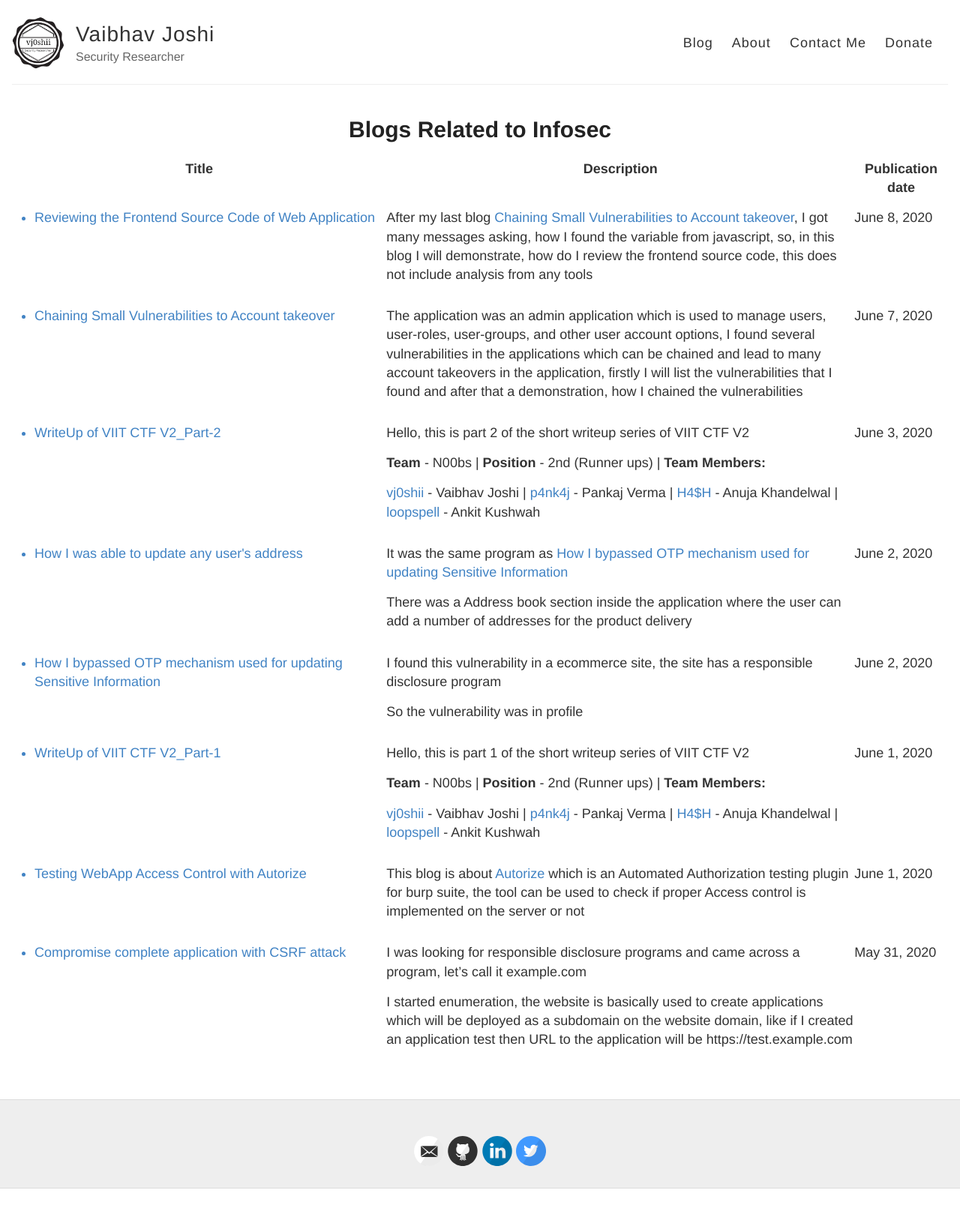
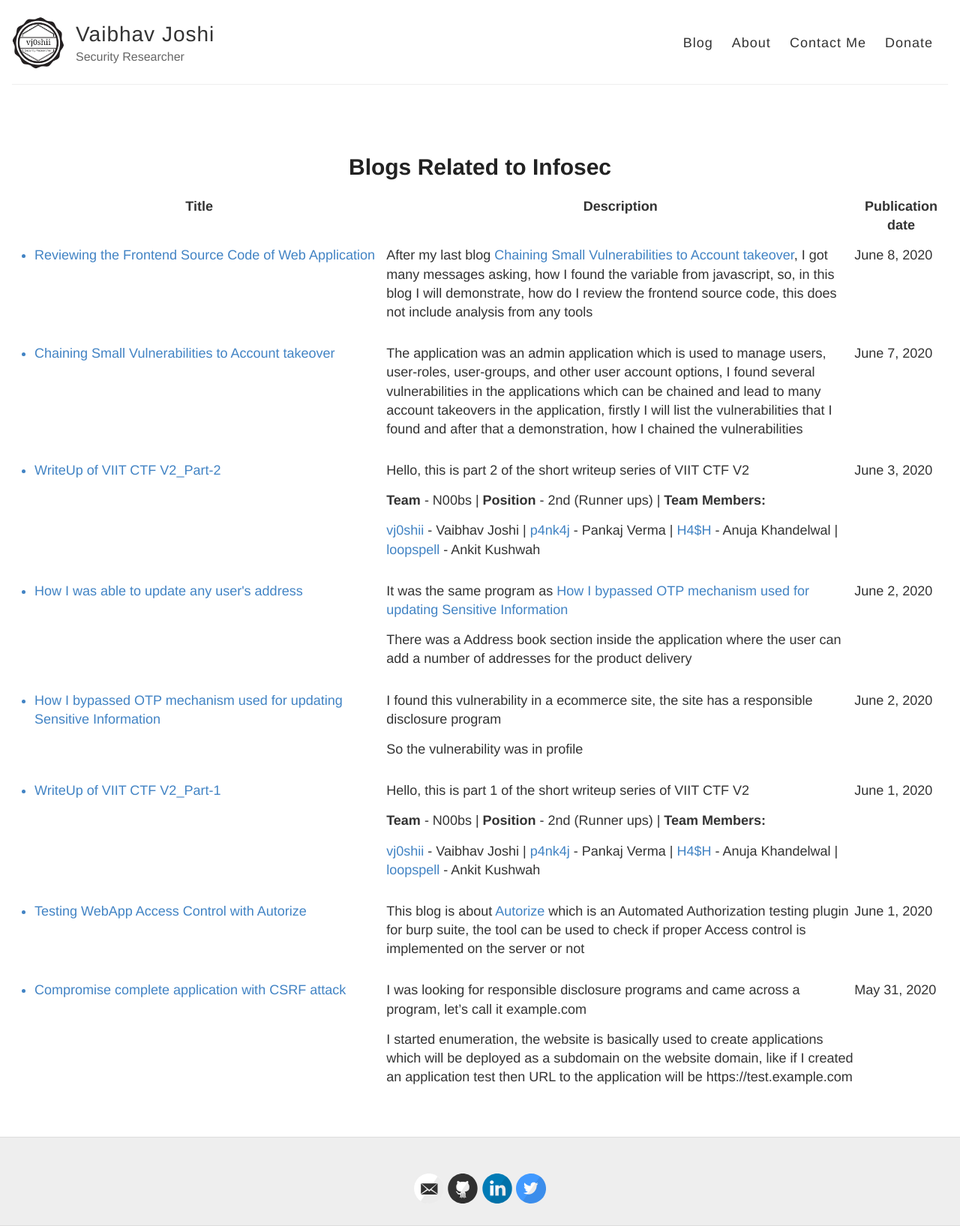
Before and after one commit to vj0shii/vj0shii.github.io, a Jekyll site: the page built from index.html, in a window 1280 px wide. Shown: the whole page at 75% size. Built offline with Jekyll 4.4.1, drawn with Linux system fonts in a browser that asks for light colours; before the commit the page ends 1585 px from its top, so only the background shows below that.

Commit message:
Update index.html

```diff
--- a/index.html
+++ b/index.html
@@ -3,15 +3,12 @@
 ---
 <style>
 #markdown-toc {
+
+}
+table tb th {
     border: 1px solid #00000;
     padding: 1.5em;
     display: inline-block;
-}
-.special {
-	table tb th {
-	border: 1px solid black;
-	}
-	margin-top: -50px;
 	}
 </style>
 <div class="special">
```
